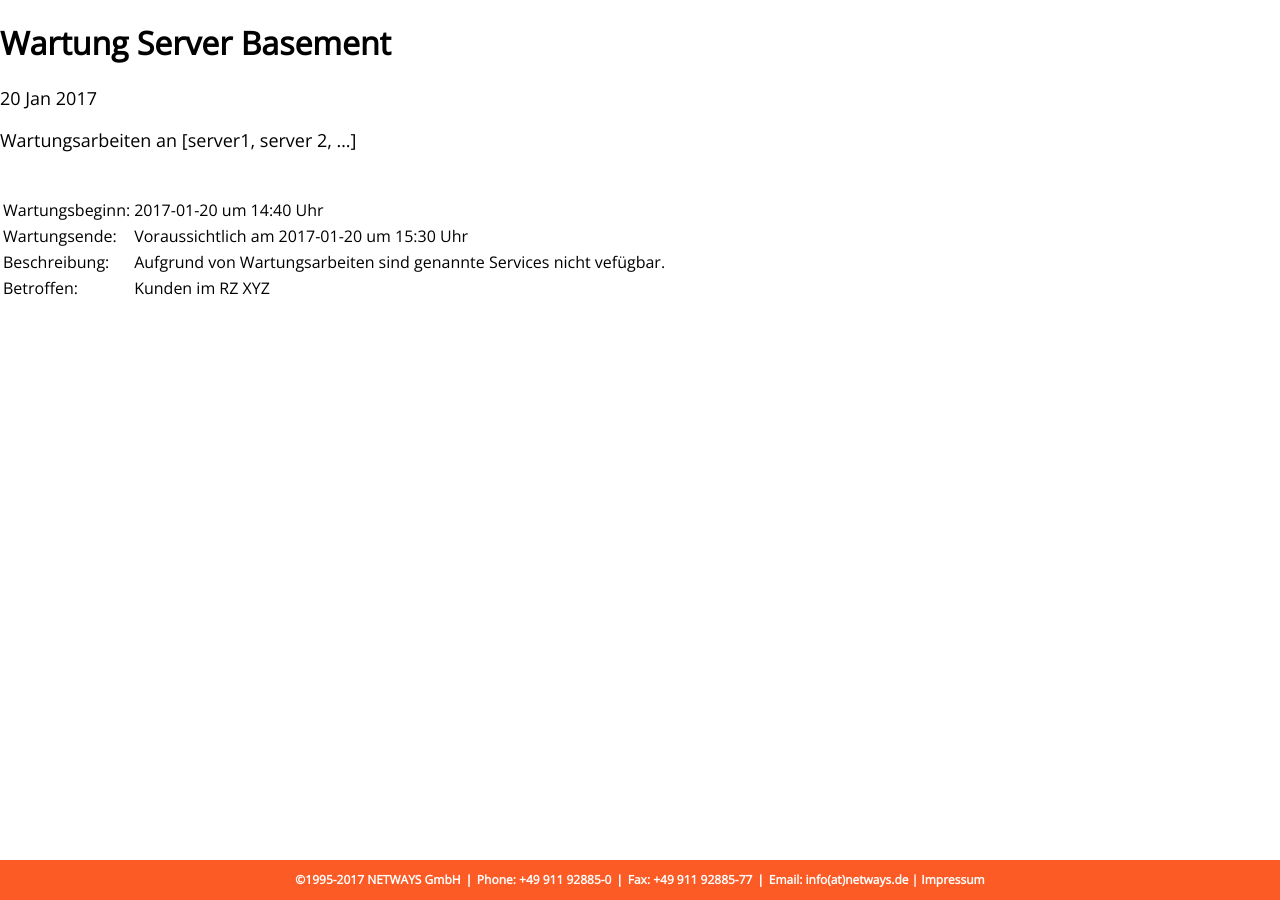
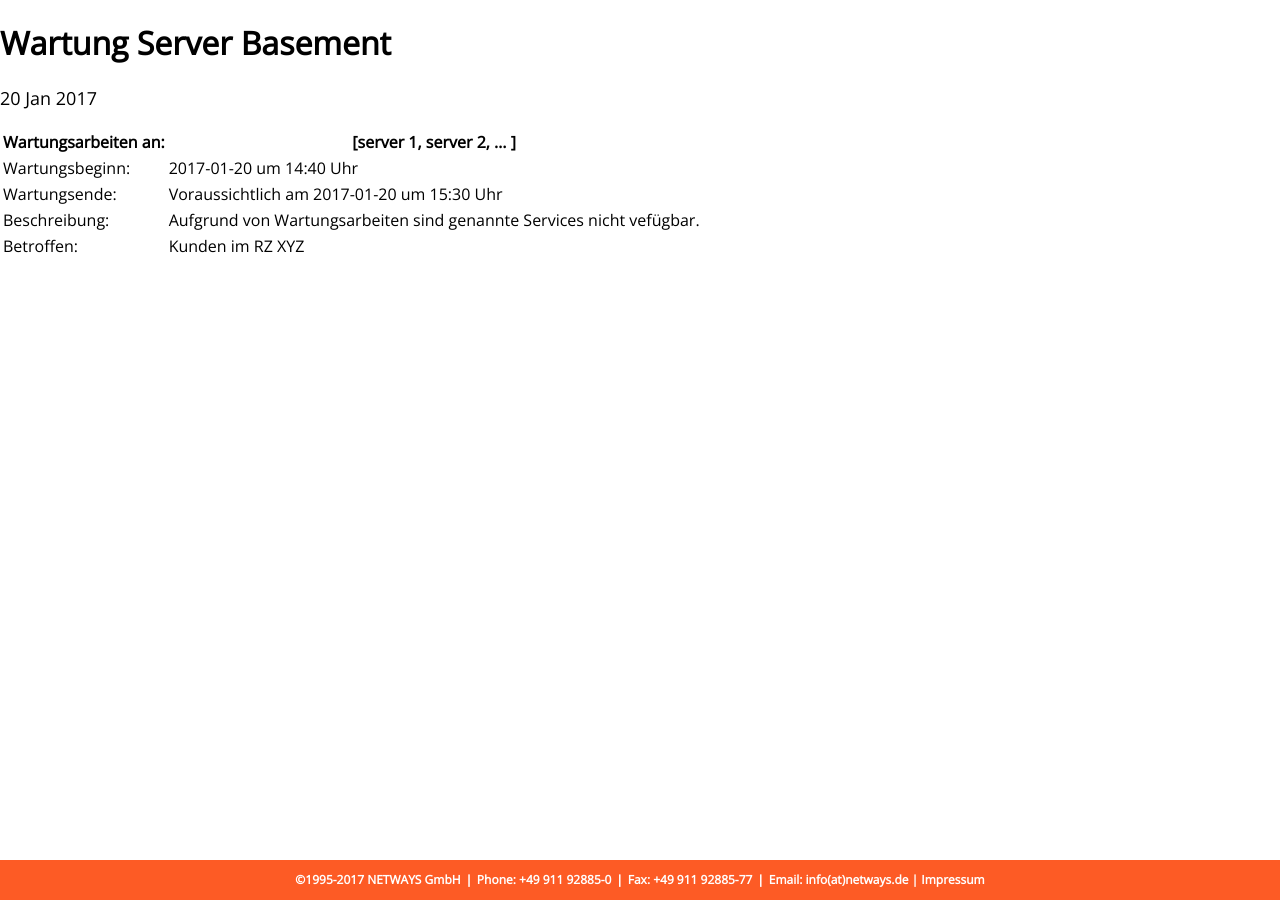
Before and after one commit to Storagegirl/storagegirl.github.io, a Jekyll site: the page built from _posts/2017-01-20-table.md, in a window 1280 px wide. Built offline with Jekyll 4.4.1, drawn with Linux system fonts in a browser that asks for light colours.

Commit message:
Update 2017-01-20-table.md

```diff
--- a/_posts/2017-01-20-table.md
+++ b/_posts/2017-01-20-table.md
@@ -5,11 +5,9 @@ date: 2017-01-20
 time: "14:40"
 ---
 
-Wartungsarbeiten an [server1, server 2, ...]
-
-|                |                                                                      |
-|----------------|----------------------------------------------------------------------|
-| Wartungsbeginn:| 2017-01-20 um 14:40 Uhr                                              |
-| Wartungsende:  | Voraussichtlich am 2017-01-20 um 15:30 Uhr                           |
-| Beschreibung:  | Aufgrund von Wartungsarbeiten sind genannte Services nicht vefügbar. |
-| Betroffen:     | Kunden im RZ XYZ                                                     |
+| Wartungsarbeiten an: | [server 1, server 2, ... ]                                           |
+|----------------------|----------------------------------------------------------------------|
+| Wartungsbeginn:      | 2017-01-20 um 14:40 Uhr                                              |
+| Wartungsende:        | Voraussichtlich am 2017-01-20 um 15:30 Uhr                           |
+| Beschreibung:        | Aufgrund von Wartungsarbeiten sind genannte Services nicht vefügbar. |
+| Betroffen:           | Kunden im RZ XYZ                                                     |
```
